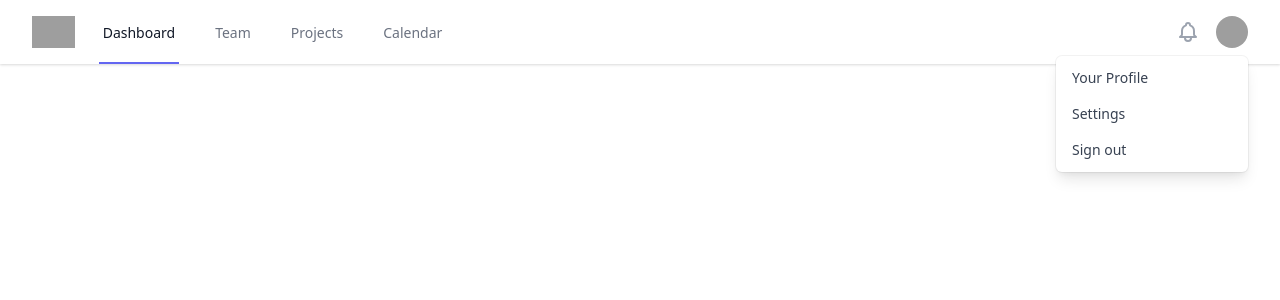
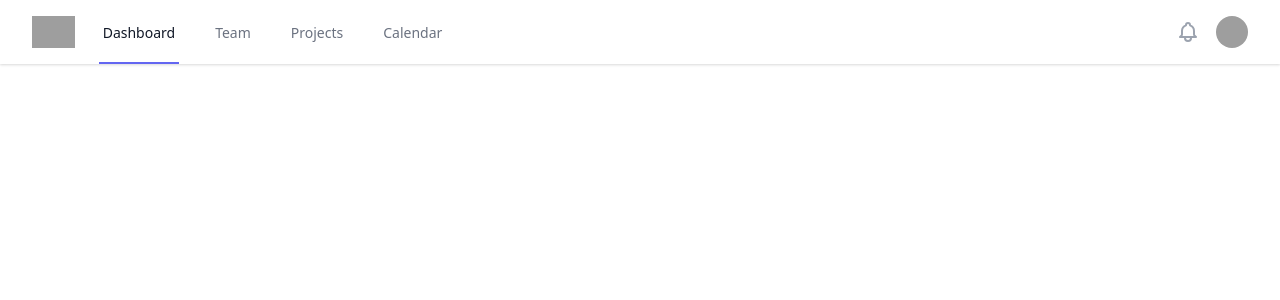
Before and after one commit to thorn91/Personal-Website, a Nuxt app in the folder web/: page / in a window 1280 px wide. Shown: the top 300 px of the page. Built offline with nearby package versions, Linux system fonts and the light colour scheme; grey boxes are pictures that could not be loaded.

Commit message:
fixed user dropdown clickin

```diff
--- a/web/components/Navigation.vue
+++ b/web/components/Navigation.vue
@@ -62,7 +62,7 @@
 				<!-- Profile dropdown -->
 				<div class="ml-3 relative">
 				<div>
-					<button type="button" class="bg-white rounded-full flex text-sm focus:outline-none focus:ring-2 focus:ring-offset-2 focus:ring-indigo-500" id="user-menu" aria-expanded="false" aria-haspopup="true">
+					<button type="button" class="bg-white rounded-full flex text-sm focus:outline-none focus:ring-2 focus:ring-offset-2 focus:ring-indigo-500" id="user-menu" aria-expanded="false" aria-haspopup="true" @click="showUserDrop=!showUserDrop">
 					<span class="sr-only">Open user menu</span>
 					<img class="h-8 w-8 rounded-full" src="https://images.unsplash.com/photo-1472099645785-5658abf4ff4e?ixlib=rb-1.2.1&ixqx=tWwKaZUzKR&ixid=eyJhcHBfaWQiOjEyMDd9&auto=format&fit=facearea&facepad=2&w=256&h=256&q=80" alt="">
 					</button>
@@ -78,7 +78,7 @@
 					From: "transform opacity-100 scale-100"
 					To: "transform opacity-0 scale-95"
 				-->
-				<div class="origin-top-right absolute right-0 mt-2 w-48 rounded-md shadow-lg py-1 bg-white ring-1 ring-black ring-opacity-5 focus:outline-none" role="menu" aria-orientation="vertical" aria-labelledby="user-menu">
+				<div class="origin-top-right absolute right-0 mt-2 w-48 rounded-md shadow-lg py-1 bg-white ring-1 ring-black ring-opacity-5 focus:outline-none" role="menu" aria-orientation="vertical" aria-labelledby="user-menu" v-show="showUserDrop">
 					<a href="#" class="block px-4 py-2 text-sm text-gray-700 hover:bg-gray-100" role="menuitem">Your Profile</a>
 					<a href="#" class="block px-4 py-2 text-sm text-gray-700 hover:bg-gray-100" role="menuitem">Settings</a>
 					<a href="#" class="block px-4 py-2 text-sm text-gray-700 hover:bg-gray-100" role="menuitem">Sign out</a>
@@ -106,6 +106,12 @@
 export default {
 	name: 'Navigation',
 
+	data() {
+		return {
+			showUserDrop: false,
+		}
+	},
+
 }
 </script>
 
```
